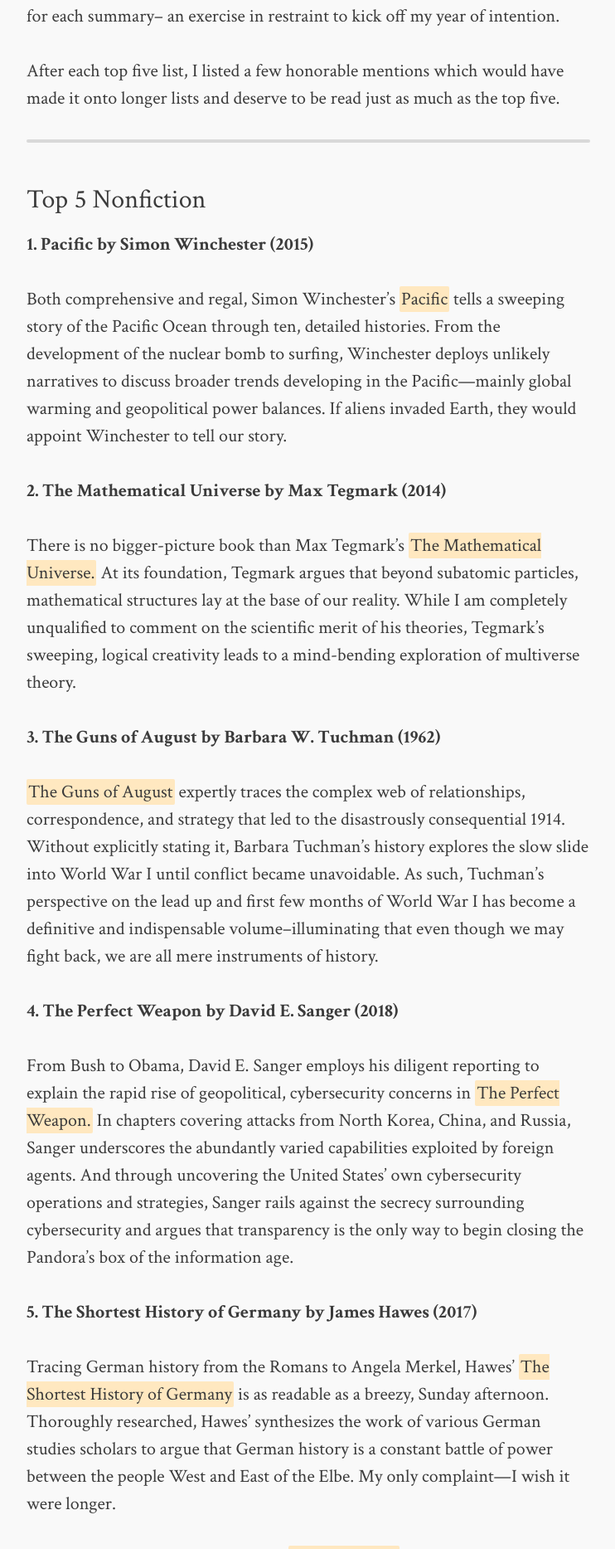
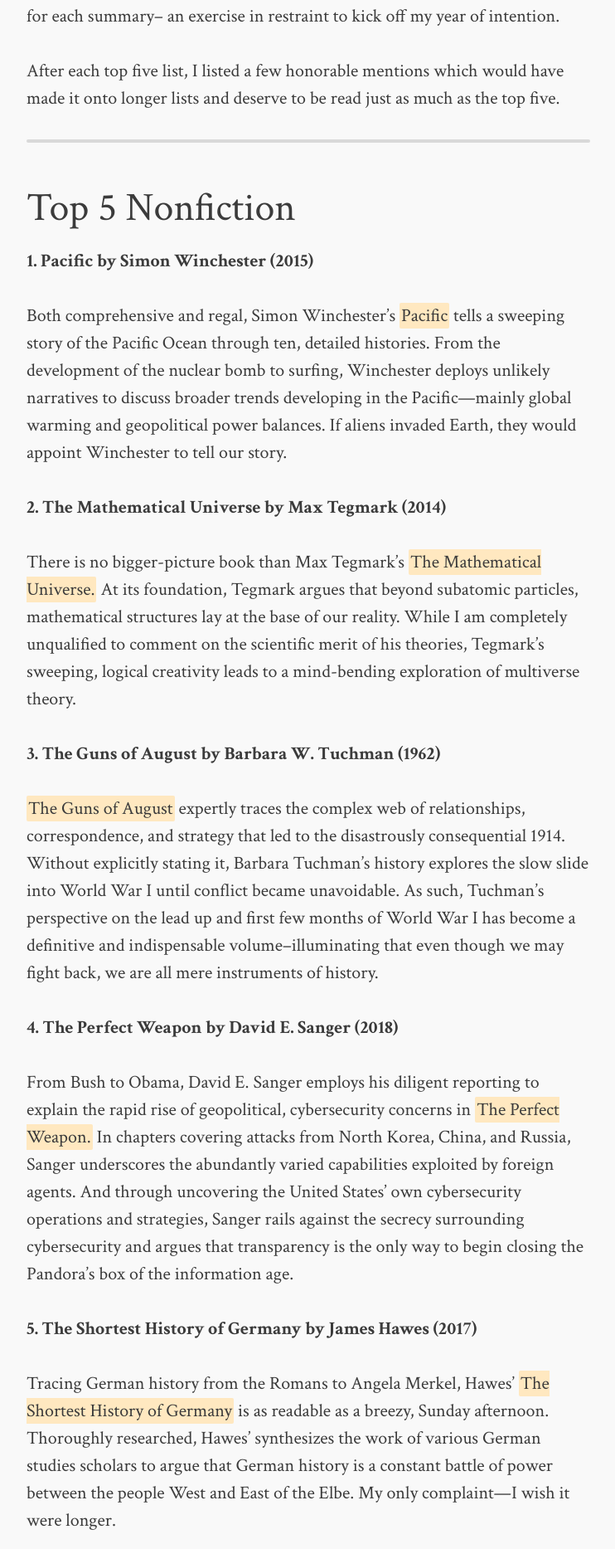
Before and after one commit to kbeadl/blog, a Jekyll site: the page built from _posts/2021-01-15-books.md, in a window 1280 px wide. Shown: the part 644-2511 px from the top of the page at 83% size, without its empty margins (268-1010 px from the left). Built offline with Jekyll 4.4.1, drawn with Linux system fonts in a browser that asks for light colours; comment, search, counter and statistics services are not loaded.

```diff
--- a/_posts/2021-01-15-books.md
+++ b/_posts/2021-01-15-books.md
@@ -22,7 +22,7 @@ which would have made it onto longer lists and deserve to be read just as much a
 
 ***
 
-### Top 5 Nonfiction
+## Top 5 Nonfiction
 
 **1. Pacific by Simon Winchester (2015)**
 
@@ -65,7 +65,7 @@ which would have made it onto longer lists and deserve to be read just as much a
 
 ***
 
-### Top 5 Fiction
+## Top 5 Fiction
 
 **1. A Burning by Megha Majumdar (2020)**
 
```
